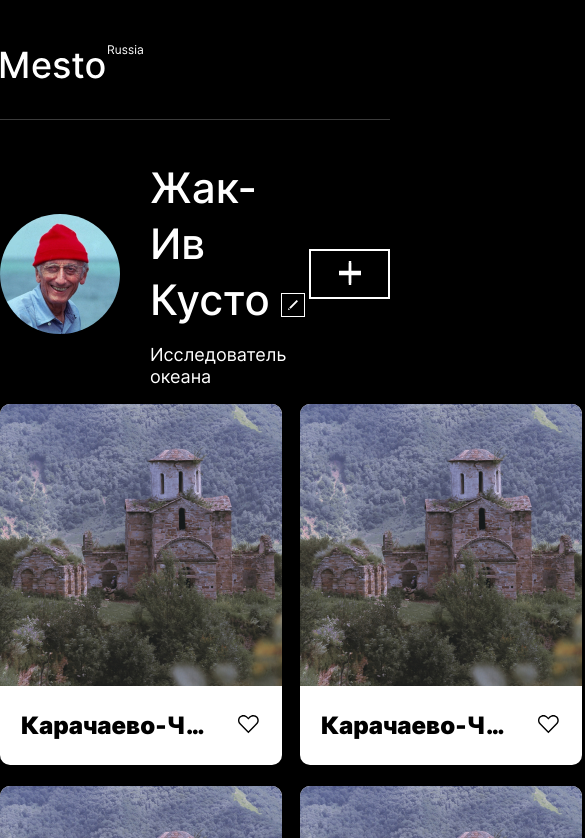
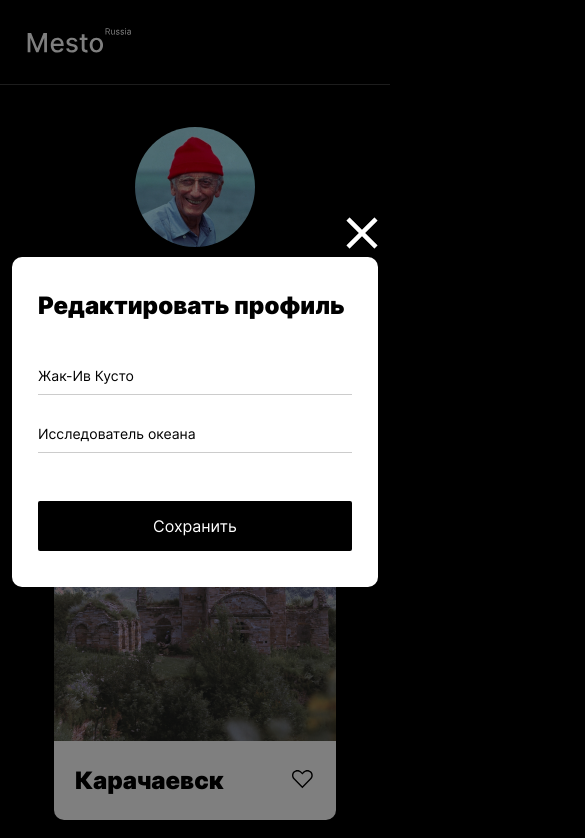
Before and after one commit to derivanov/mesto, a plain HTML site: page index.html in a window 390 px wide. Both pictures are taken after a click on the button 292 px from the left and 305 px from the top of the page. Shown: the top 838 px of the page, 585 px wide, since content can reach past the window. Drawn offline with Linux system fonts and the light colour scheme.

Commit message:
2020-07-03

```diff
--- a/index.html
+++ b/index.html
@@ -17,43 +17,55 @@
         <h1 class="profile__heading">Жак-Ив Кусто <button class="profile__edit-button"></button></h1>
         <p class="profile__caption">Исследователь океана</p>
       </div>
-      <button class="profile_add-button"><img src="images/add-button.svg"></button>
+      <button class="profile_add-button"></button>
     </section>
     <ul class="elements">
       <li class="element">
-        <h2 class="element__heading">Карачаево-Черкесия</h2>
-        <img class="element__pic" src="images/karachaevsk.jpg">
+        <h2 class="element__heading">Карачаевск</h2>
+        <img class="element__pic" src="images/mesto-1.jpg">
+        <button class="element__btn-like"></button>
+      </li>
+      <li class="element">
+        <h2 class="element__heading">Гора Эльбрус</h2>
+        <img class="element__pic" src="images/mesto-2.jpg">
+        <button class="element__btn-like"></button>
+      </li>
+      <li class="element">
+        <h2 class="element__heading">Домбай</h2>
+        <img class="element__pic" src="images/mesto-3.jpg">
+        <button class="element__btn-like"></button>
+      </li>
+      <li class="element">
+        <h2 class="element__heading">Гора Эльбрус</h2>
+        <img class="element__pic" src="images/mesto-2.jpg">
+        <button class="element__btn-like"></button>
+      </li>
+      <li class="element">
+        <h2 class="element__heading">Домбай</h2>
+        <img class="element__pic" src="images/mesto-3.jpg">
         <button class="element__btn-like"></button>
       </li>
       <li class="element">
         <h2 class="element__heading">Карачаево-Черкесия</h2>
-        <img class="element__pic" src="images/karachaevsk.jpg">
-        <button class="element__btn-like"></button>
-      </li>
-      <li class="element">
-        <h2 class="element__heading">Карачаево-Черкесия</h2>
-        <img class="element__pic" src="images/karachaevsk.jpg">
-        <button class="element__btn-like"></button>
-      </li>
-      <li class="element">
-        <h2 class="element__heading">Карачаево-Черкесия</h2>
-        <img class="element__pic" src="images/karachaevsk.jpg">
-        <button class="element__btn-like"></button>
-      </li>
-      <li class="element">
-        <h2 class="element__heading">Карачаево-Черкесия</h2>
-        <img class="element__pic" src="images/karachaevsk.jpg">
-        <button class="element__btn-like"></button>
-      </li>
-      <li class="element">
-        <h2 class="element__heading">Карачаево-Черкесия</h2>
-        <img class="element__pic" src="images/karachaevsk.jpg">
+        <img class="element__pic" src="images/mesto-1.jpg">
         <button class="element__btn-like"></button>
       </li>
     </ul>
   </main>
   <footer class="footer">
-    <p class="footer__author">© 2020 Mesto Russia</p>
+    <p class="footer__author">&copy; 2020 Mesto Russia</p>
   </footer>
+  <div class="popup">
+    <form class="popup__container">
+      <h2 class="popup__heading">Редактировать профиль</h2>
+      <fieldset class="popup__prof-info">
+        <input class="popup__text-field" type="text" id="fullname" name="fullname" value="Жак-Ив Кусто" required>
+        <input class="popup__text-field" type="text" id="profession" name="profession" value="Исследователь океана" required>
+      </fieldset>
+      <input class="popup__btn-save" type="submit" value="Сохранить">
+      <botton class="popup__btn-close"></botton>
+    </form>
+  </div>
+  <script src="pages/script.js"></script>
 </body>
 </html>
--- a/pages/index.css
+++ b/pages/index.css
@@ -10,6 +10,13 @@
   box-sizing: border-box;
   -webkit-font-smoothing: antialiased;
   -moz-osx-font-smoothing: grayscale;
+  position: relative;
+}
+
+@media screen and (max-width: 881px) {
+  .page {
+    padding: 28px 0 36px;
+  }
 }
 
 .header {
@@ -19,23 +26,62 @@
   border-bottom: 1px solid rgba(84, 84, 84, 0.7);
 }
 
+@media screen and (max-width: 881px) {
+  .header {
+    height: 56px;
+    margin-bottom: 42px;
+  }
+}
+
 .logo {
 
+}
+
+@media screen and (max-width: 881px) {
+  .logo {
+    width: 104px;
+    margin-left: 27px
+  }
+}
+
+@media screen and (max-width: 881px) {
+  .profile  {
+    flex-direction: column;
+    text-align: center;
+  }
 }
 
 .content {
   max-width: 882px;
   margin: 0 auto;
+  padding-bottom: 66px;
+}
+
+@media screen and (max-width: 881px) {
+  .content  {
+    padding: 0 19px 48px;
+  }
 }
 
 .profile {
   display: flex;
   align-items: center;
+  margin: 0 auto 50px;
+}
+
+@media screen and (max-width: 881px) {
+  .profile  {
+    flex-direction: column;
+    text-align: center;
+    margin-bottom: 39px;
+  }
 }
 
 .profile__avatar {
   display: block;
   width: 120px;
+  height: 120px;
+  object-fit: cover;
   border-radius: 50%;
 }
 
@@ -43,11 +89,24 @@
   margin-left: 30px;
 }
 
+@media screen and (max-width: 881px) {
+  .profile__info  {
+    margin: 14px 0 36px;
+  }
+}
+
 .profile__heading {
   font-weight: 500;
   font-size: 42px;
   line-height: 56px;
-  margin: 0 0 16px;
+  margin: 0;
+}
+
+@media screen and (max-width: 881px) {
+  .profile__heading  {
+    font-size: 27px;
+    line-height: 56px;
+  }
 }
 
 .profile__caption {
@@ -57,11 +116,32 @@
   margin: 0;
 }
 
+@media screen and (max-width: 881px) {
+  .profile__caption {
+    font-size: 14px;
+    line-height: 17px;
+  }
+}
+
 .profile__edit-button {
   width: 24px;
   height: 24px;
   border: 1px solid #fff;
   background: url(../images/edit-button.svg) no-repeat center rgba(0, 0, 0, 0);
+  cursor: pointer;
+  transition: opacity linear .1s;
+}
+
+.profile__edit-button:hover {
+  opacity: .6;
+}
+
+@media screen and (max-width: 881px) {
+  .profile__edit-button {
+    width: 18px;
+    height: 18px;
+    background-size: 45%;
+  }
 }
 
 .profile_add-button {
@@ -70,13 +150,29 @@
   border: 2px solid #fff;
   background: url(../images/add-button.svg) no-repeat center rgba(0, 0, 0, 0);
   margin-left: auto;
+  cursor: pointer;
+  transition: opacity linear .1s;
+}
+
+.profile_add-button:hover {
+  opacity: .6;
+}
+
+@media screen and (max-width: 881px) {
+  .profile_add-button {
+    margin-left: 0;
+    width: 282px;
+    background-size: 6%;
+  }
 }
 
 .elements {
   padding: 0;
   display: grid;
-  grid-template-columns: 1fr 1fr 1fr;
+  justify-content: center;
+  grid-template-columns: repeat(auto-fit, 282px);
   grid-gap: 21px 18px;
+  margin: 0 auto;
 }
 
 .element {
@@ -119,4 +215,142 @@
   bottom: 31px;
   border: none;
   background: url(../images/btn-like.svg) no-repeat center rgba(0, 0, 0, 0);
+  cursor: pointer;
+  transition: opacity linear .1s;
 }
+
+.element__btn-like:hover {
+  opacity: .6;
+}
+
+.footer {
+  max-width: 882px;
+  margin: 0 auto;
+}
+
+@media screen and (max-width: 881px) {
+  .footer {
+    padding: 0 19px;
+  }
+}
+
+.footer__author {
+  font-size: 18px;
+  line-height: 22px;
+  color: #545454;
+  padding: 0;
+  margin: 0;
+}
+
+@media screen and (max-width: 881px) {
+  .footer__author {
+    font-size: 14px;
+    line-height: 17px;
+  }
+}
+
+.popup {
+  background-color: rgba(0, 0, 0, .5);
+  position: fixed;
+  display: none;
+  justify-content: center;
+  align-items: center;
+  width: 100%;
+  height: 100%;
+  top: 0;
+  left: 0;
+  z-index: 1;
+}
+
+.popup_opened {
+  display: flex;
+}
+
+.popup__container {
+  position: relative;
+  box-sizing: border-box;
+  background-color: #fff;
+  color: #000;
+  min-height: 330px;
+  border-radius: 10px;
+  margin: 0 12px;
+  padding: 34px 36px 36px;
+  flex-basis: 430px;
+}
+
+@media screen and (max-width: 430px) {
+  .popup__container {
+    padding: 34px 26px 36px;
+  }
+}
+
+.popup__heading {
+  font-weight: 900;
+  font-size: 24px;
+  line-height: 29px;
+  margin: 0;
+  padding: 0;
+}
+
+.popup__prof-info {
+  border: none;
+  margin: 37px 0 48px;
+  padding: 0;
+}
+
+.popup__text-field {
+  font-size: 14px;
+  line-height: 17px;
+  padding: 10px 0 10px;
+  margin-bottom: 20px;
+  width: 100%;
+  border: none;
+  border-bottom: 1px solid rgba(0, 0, 0, .2);
+  background: none;
+}
+
+.popup__text-field:last-of-type {
+  margin-bottom: 0;
+}
+
+.popup__btn-save {
+  display: block;
+  width: 100%;
+  height: 50px;
+  border: none;
+  border-radius: 2px;
+  background-color: #000;
+  cursor: pointer;
+  color: #fff;
+  transition: opacity linear .1s;
+}
+
+.popup__btn-save:hover {
+  opacity: .8;
+}
+
+.popup__btn-close {
+  display: block;
+  border: none;
+  background: url(../images/add-button.svg) no-repeat center rgba(0, 0, 0, 0);
+  background-size: cover;
+  cursor: pointer;
+  width: 40px;
+  height: 40px;
+  transform: rotate(45deg);
+  position: absolute;
+  right: -37px;
+  top: -38px;
+  transition: opacity linear .1s;
+}
+
+.popup__btn-close:hover {
+  opacity: .6;
+}
+
+@media screen and (max-width: 430px) {
+  .popup__btn-close {
+    right: -4px;
+    top: -44px;
+  }
+}
--- /dev/null
+++ b/pages/script.js
@@ -0,0 +1,16 @@
+let profileEditBtn = document.querySelector('.profile__edit-button');
+let popupCloseBtn = document.querySelector('.popup__btn-close');
+let popup = document.querySelector('.popup');
+
+function openPopup() {
+    popup.classList.add('popup_opened');
+    console.log('Открыть форму');
+}
+
+function closePopup() {
+    popup.classList.remove('popup_opened');
+    console.log('Закрыть форму');
+}
+
+profileEditBtn.addEventListener('click', openPopup);
+popupCloseBtn.addEventListener('click', closePopup);
```
Also changed, not shown: images/mesto-1.jpg (renamed from images/karachaevsk.jpg), images/mesto-2.jpg (added), images/mesto-3.jpg (added), 1 other file.
